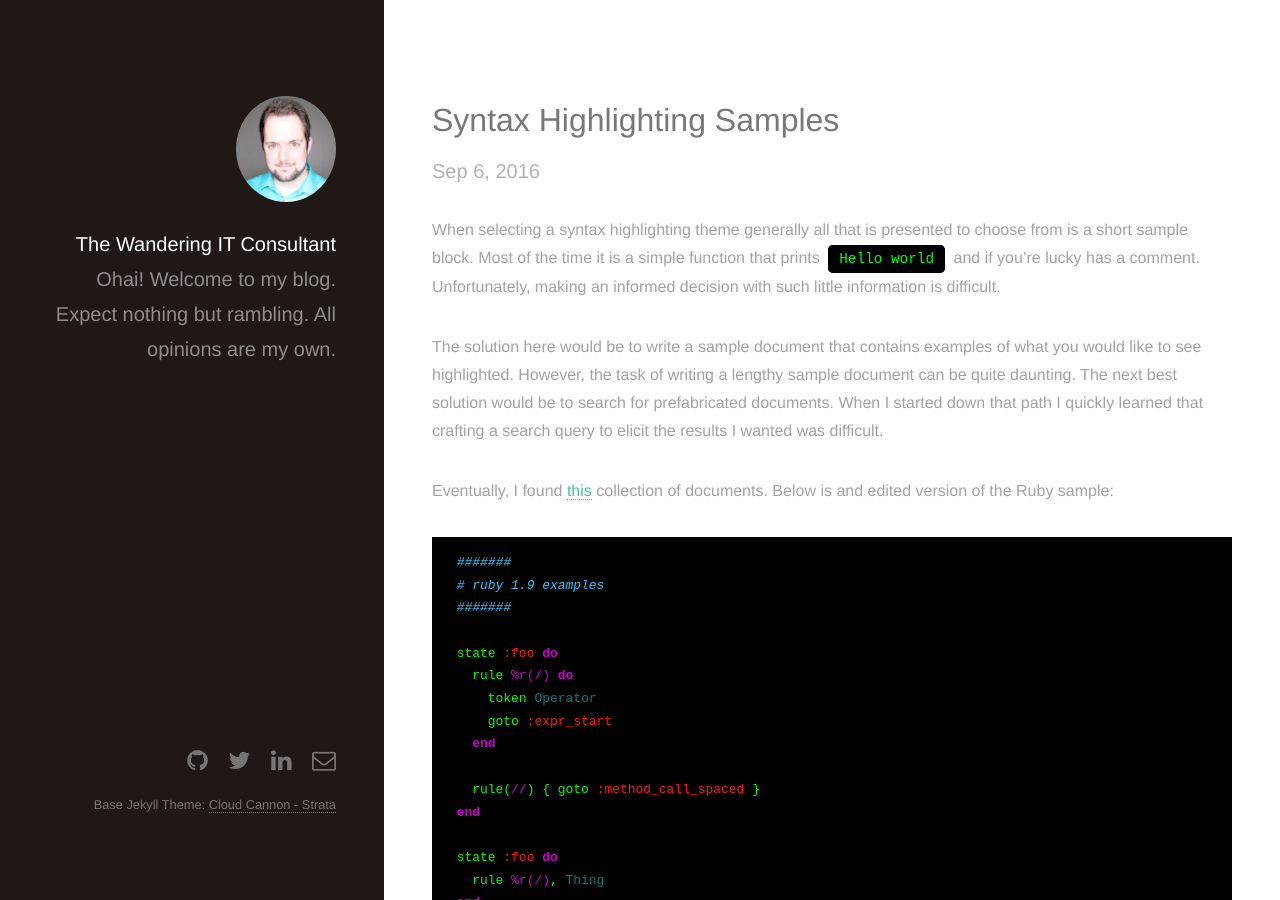
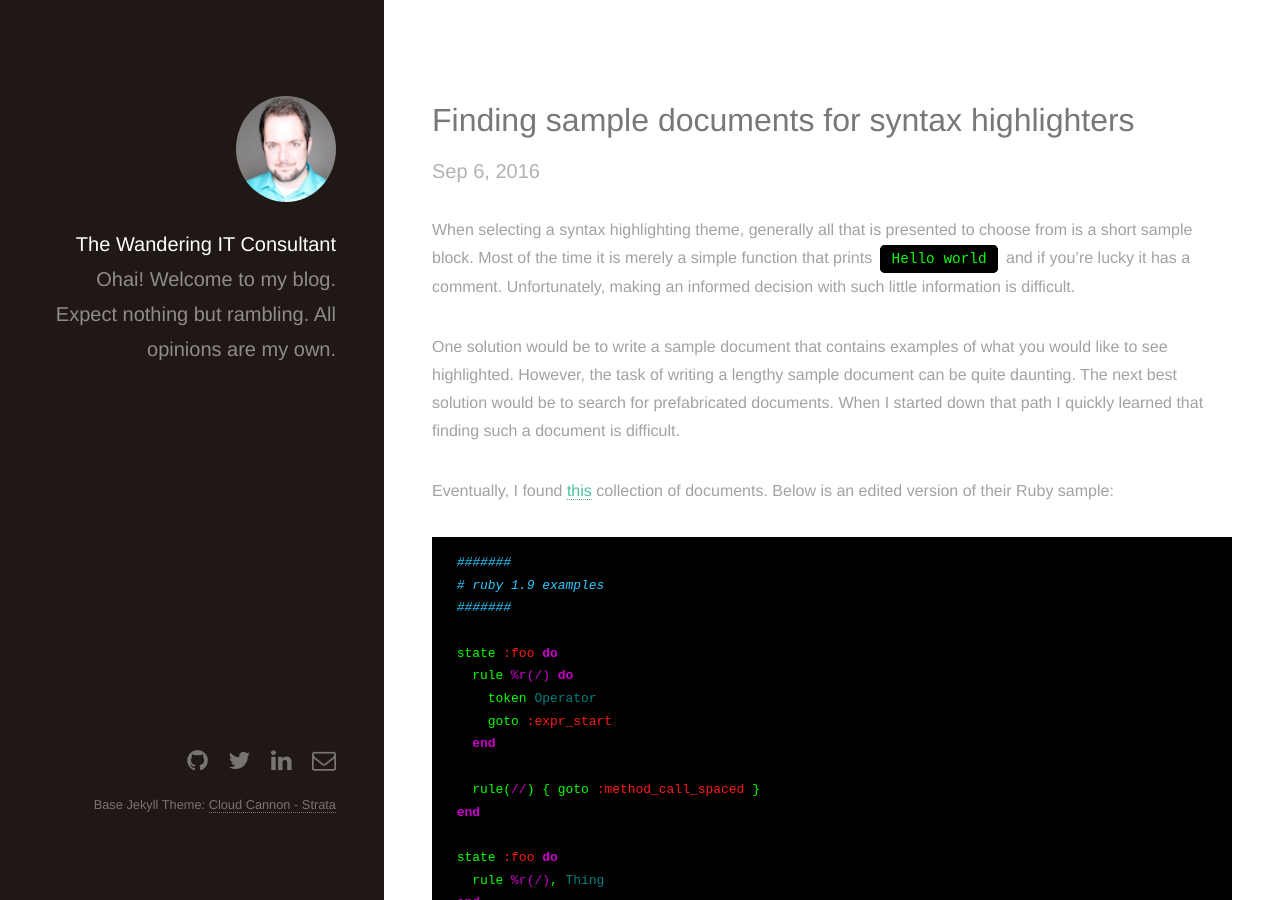
Before and after one commit to biox/jerryaldrichiii.github.io, a Jekyll site: the page built from _posts/2016-09-06-finding-sample-documents-for-syntax-highlighters.md, in a window 1280 px wide and 900 px high. Built offline with Jekyll 4.4.1, drawn with Linux system fonts in a browser that asks for light colours; nearby versions of some CDN libraries; library files that are not in the unit come from our copies.

````diff
--- a/_posts/2016-09-06-syntax-highlighting-samples.md
+++ b/_posts/2016-09-06-finding-sample-documents-for-syntax-highlighters.md
@@ -1,15 +1,16 @@
 ---
 layout: post
-category: consulting
-title: Syntax Highlighting Samples
-summary: Testing syntax highlighters can be difficult without a sample document. Here is one in Ruby.
+title: Finding sample documents for syntax highlighters
+category: other
+tags: [syntax, other]
+summary: Testing syntax highlighters can be difficult without a sample document. Here is a sample document in Ruby that I found.
 ---
 
-When selecting a syntax highlighting theme generally all that is presented to choose from is a short sample block. Most of the time it is a simple function that prints `Hello world` and if you're lucky has a comment. Unfortunately, making an informed decision with such little information is difficult.
+When selecting a syntax highlighting theme, generally all that is presented to choose from is a short sample block. Most of the time it is merely a simple function that prints `Hello world` and if you're lucky it has a comment. Unfortunately, making an informed decision with such little information is difficult.
 
-The solution here would be to write a sample document that contains examples of what you would like to see highlighted. However, the task of writing a lengthy sample document can be quite daunting. The next best solution would be to search for prefabricated documents. When I started down that path I quickly learned that crafting a search query to elicit the results I wanted was difficult.
+One solution would be to write a sample document that contains examples of what you would like to see highlighted. However, the task of writing a lengthy sample document can be quite daunting. The next best solution would be to search for prefabricated documents. When I started down that path I quickly learned that finding such a document is difficult.
 
-Eventually, I found [this](https://github.com/jneen/rouge/tree/master/spec/visual/samples) collection of documents. Below is and edited version of the Ruby sample:
+Eventually, I found [this](https://github.com/jneen/rouge/tree/master/spec/visual/samples) collection of documents. Below is an edited version of their Ruby sample:
 
 ```ruby
 #######
--- a/css/style.scss
+++ b/css/style.scss
@@ -901,7 +901,6 @@ input[type="button"],
     border-top: solid 2px $color-border;
     margin: $size-header-pad 0 0 0;
     padding: $size-header-pad 0 0 0;
-
     &:first-child {
       border-top: 0;
       margin-top: 0;
````
Also changed, not shown: _posts/2016-10-17-chef-coming-soon.md (added, +19 -0 lines), _posts/2016-10-17-consulting-coming-soon.md (renamed from _posts/2016-09-05-consulting-test.md, +2 -2 lines), _posts/2016-10-17-ruby-coming-soon.md (added, +19 -0 lines), categories/chef.md (added, +18 -0 lines), categories/consulting.md (added, +18 -0 lines), categories/other.md (added, +18 -0 lines), categories/ruby.md (added, +18 -0 lines), index.html (+10 -17 lines).
